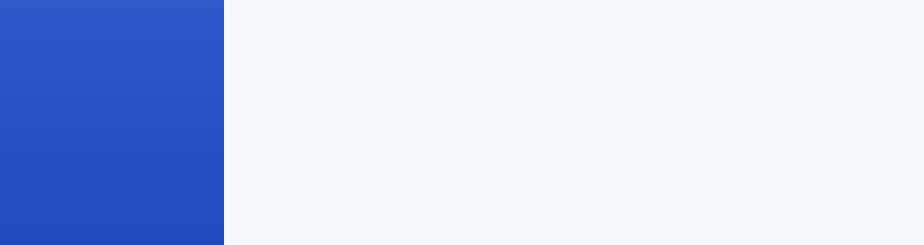
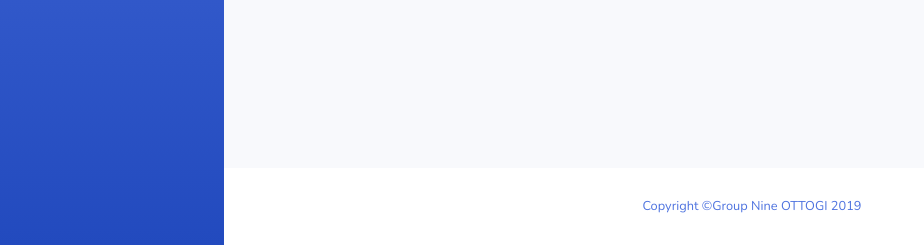
Before and after one commit to dc-koreauniv-9/Project-Assemble, a Flask app: page /2_1p/ in a window 1280 px wide. Shown: the part 555-800 px from the top of the page, without its empty margins (0-924 px from the left). Run offline with Flask 2, Linux system fonts and the light colour scheme; data that the repository does not hold is empty; some libraries are stand-ins or nearby versions.

Commit message:
db페이지

```diff
--- a/total/templates/2_1news.html
+++ b/total/templates/2_1news.html
@@ -137,8 +137,21 @@
 				</div>
 			</div>
 		</div>
+		<!-- Footer -->
+		<footer class="sticky-footer bg-white">
+		<div class="container my-auto">
+			<div class="copyright text-center my-auto">
+				<span>Copyright &copy;Group Nine OTTOGI 2019</span>
 			</div>
 		</div>
+		</footer>
+		<!-- End of Footer -->
+	</div>
+</div>
+<!-- Scroll to Top Button-->
+<a class="scroll-to-top rounded" href="#page-top">
+<i class="fas fa-angle-up"></i>
+</a>
 <!-- Bootstrap core JavaScript-->
 <script src="{{url_for('static',filename='vendor/jquery/jquery.min.js')}}"></script>
 <script src="{{url_for('static',filename='vendor/bootstrap/js/bootstrap.bundle.min.js')}}"></script>
```
Also changed, not shown: total/templates/2_2TheMinJoo.html (+13 -0 lines), total/templates/2_3LibertyKorea.html (+13 -0 lines). Lines whose indentation alone changed are shown as unchanged.
